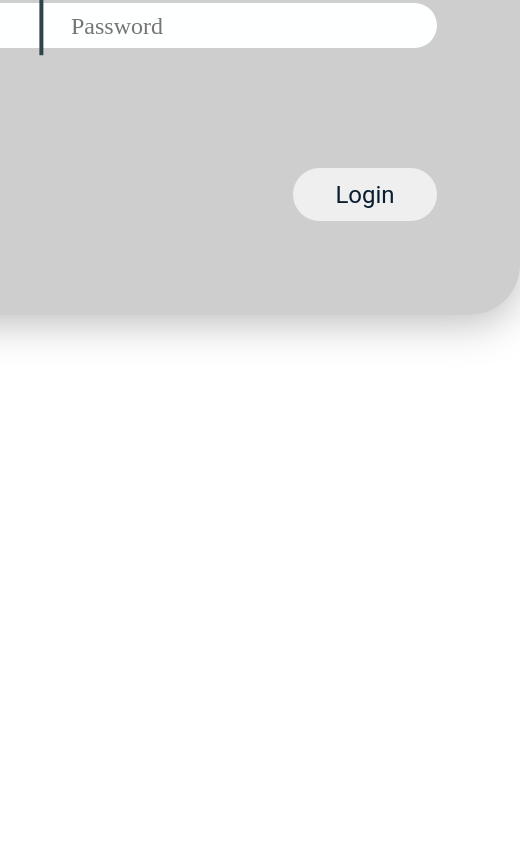
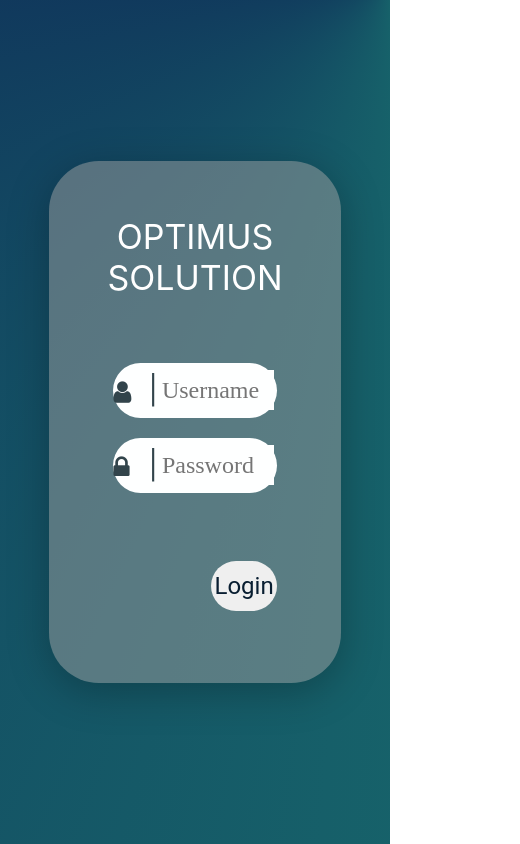
Before and after one commit to dev-solumada/Interface-IA, a React (Create React App) app: page / in a window 390 px wide. Shown: the whole page, 520 px wide, since content can reach past the window. Built offline with nearby package versions, Linux system fonts and the light colour scheme.

Commit message:
adding responsive change to login

```diff
--- a/package.json
+++ b/package.json
@@ -12,6 +12,7 @@
     "@testing-library/react": "^12.1.4",
     "@testing-library/user-event": "^13.5.0",
     "bootstrap": "^5.1.3",
+    "font-awesome": "^4.7.0",
     "react": "^17.0.2",
     "react-dom": "^17.0.2",
     "react-router-dom": "^6.2.2",
--- a/src/components/Login.css
+++ b/src/components/Login.css
@@ -1,139 +1,91 @@
-* {
-    margin: 0px;
-    padding: 0px;
+.container-fluid
+{
+    height: 100vh;
+    background: conic-gradient(from -89.22deg at 100% -2.88%,#29de92 0deg,#10375c 360deg);
+    display: flex;
+    flex-direction: column;
+    align-items: center;
+    justify-content: center;
 }
 
-  /*html {
-    display: grid;
-    height: 100%;
-    background: conic-gradient(
-      from -89.22deg at 100% -2.88%,
-      #29de92 0deg,
-      #10375c 360deg
-    );
-  }*/
 
-  body {
-    position: relative;
+.container-card
+{
+    max-width: 80%;
+    min-width: 400px;
+    margin: auto;
+    overflow: hidden;
+    border: 0 !important;
+    /* border-radius: 50px;
+    background: rgba(158, 158, 158, 0.5); */
+    box-shadow: 0px 9px 42px rgba(0, 0, 0, 0.25);
 }
 
-  .App {
-    margin: 0px;
-    padding: 0px;
-    box-sizing: border-box;
+.form
+{
+    justify-content: space-evenly;
 }
 
-  .login-container {
-    position: absolute;
-    width: 650px;
-    height: 630px;
-    top: 50%;
-    left: 50%;
-    transform: translate(-50%, -50%);
-    background: rgba(158, 158, 158, 0.5);
-    box-shadow: 0px 9px 42px rgba(0, 0, 0, 0.25);
-    border-radius: 50px;
-    padding: 75px 86px 77px 86px;
-    display: grid;
-  }
-
-  .login-container .login-content {
-    width: 481px;
-    height: 479px;
-    /* background-color: red; */
-    margin: auto;
-  }
-
-  .login-container .login-content .login-title {
-    width: 100%;
-    height: 83px;
-    text-align: center;
-    align-items: center;
-    display: flex;
-    justify-content: center;
-    margin-bottom: 95px;
-  }
-
-  .login-container .login-content .login-title .title {
+.title
+{
+    font-size: 34px;
+    margin-bottom: 4rem;
+    font-family: 'Rosario' sans-serif;
     color: white;
-    font-family: "Rosario";
     font-weight: 400;
     font-style: normal;
-    font-size: 34px;
     text-transform: uppercase;
 }
 
-.login-container .login-content .form-container
+.form-input
 {
-  display: flex;
-  flex-direction: column;
-  height: auto;
-  width: 100%;
-  margin-bottom: 100px;
-}
-
-.login-container .login-content .form-container .form-input
-{
-  width: auto;
-  height: 45px;
+    position: relative;
+    height: 55px;
     background-color: #FEFFFF;
     margin-bottom: 20px;
     border-radius: 50px;
-  justify-content: center;
+    justify-content:center;
     align-items: center;
-  padding: 18px 76px 17px 20px;
     display: flex;
-  justify-content: space-between;
-
 }
 
-.login-container .login-content .form-container .form-input input
+.form-input .icon
 {
-  width: 290px;
+    height: 25px;
+    width: 25px;
+    font-size: 25px;
+    color: #32444B;
+    margin-bottom: 8px;
+}
+
+.form-input input
+{
+    width: 70%;
+    outline: none;
+    color: rgba(9, 30, 49, 0.6);
     height: 40px;
-  outline: none;
     border-color: transparent;
     font-family: 'RobotoFlex';
-  color: rgba(9, 30, 49,  0.6);
     line-height: 28px;
+    font-style: normal;
     font-size: 24px;
-  font-style: normal;
     margin: 2px;
     box-sizing: border-box;
     background-color: #FEFFFF;
 }
 
-.login-container .login-content .form-container .form-input input::placeholder
+.form-input .separator
 {
-  margin-left: 50px;
+    font-size: 28px;
+    color: #32444B;
+    margin-left: 10px;
 }
 
-.login-container .login-content .form-container .form-input .icon
+
+.button
 {
-  margin-left: 10px;
-  height: 30px;
-  width: 30px;
-  font-size: 30px;
-  color: #32444B;
-}
-
-.login-container .login-content .form-container .form-input .separator
-{
-  font-size: 52px;
-  color: #32444B;
-  margin-bottom: 3px;
-}
-
-.login-container .login-content .submit-btn
-{
-  width: auto;
-  justify-content: flex-end;
-}
-
-.login-container .login-content .submit-btn button
-{
-  width: 144px;
-  height: 53px;
+    width: 40%;
+    height: 50px;
     border-radius: 50px;
     border: none;
     cursor: pointer;
--- a/src/components/Login.js
+++ b/src/components/Login.js
@@ -1,33 +1,33 @@
 import './Login.css';
 import React from "react";
+import "bootstrap/dist/css/bootstrap.min.css";
+import '../../node_modules/font-awesome/css/font-awesome.min.css';
 
 const Login = () => {
   return (
     <div className="App">
-      <div className="login-container">
-        <div className="login-content">
-          <div className="login-title">
-            <span className="title">Optimus Solution</span>
-          </div>
-          <div className="form-container">
-            <div className="form-input">
-              <span className='icon'>
-                <i className='fa fa-user'></i>
-              </span>
-              <span className='separator'>|</span>
-              <input className="input input-username" type="text" placeholder="Username" name="username" autocomplete="off" />
+      <div className="container-fluid">
+        <div className="col-lg-5 flex-row mx-auto px-0">
+            <div className="card container-card pt-2 pb-4" style={{background: "rgba(158, 158, 158, 0.5)", borderRadius: "50px"}}>
+                <div className="container w-75">
+                    <h4 className="title text-center mt-5">
+                        Optimus Solution
+                    </h4>
+                    <div className="form form-box px-3">
+                        <div className="form-input w-100 mr-2">
+                            <span className="icon ml-2"><i className="fa fa-user"></i></span>
+                            <span className="separator">|</span>
+                            <input type="text" name="username" placeholder="Username" tabIndex="10" autoComplete="off" required/>
+                        </div>
+                        <div className="form-input password w-100">
+                            <span className="icon"><i className="fa fa-lock"></i></span>
+                            <span className="separator">|</span>
+                            <input type="password" name="password" placeholder="Password" autoComplete="off" required/>
+                        </div>
+                        <button className="button mt-5 mb-5" type="submit">Login</button>
+                    </div>
+                </div>
             </div>
-            <div className="form-input">
-              <span className='icon'>
-                <i className='fa fa-lock'></i>
-              </span>
-              <span className='separator'>|</span>
-              <input className="input input-password" type="password" placeholder="Password" name="password" autocomplete="off" />
-            </div>
-          </div>
-          <div className='submit-btn'>
-            <button typte='button'>Login</button>
-          </div>
         </div>
       </div>
     </div>
```
Also changed, not shown: 1 other file (tests, documents, lock files or other folders). Lines whose indentation alone changed are shown as unchanged.
